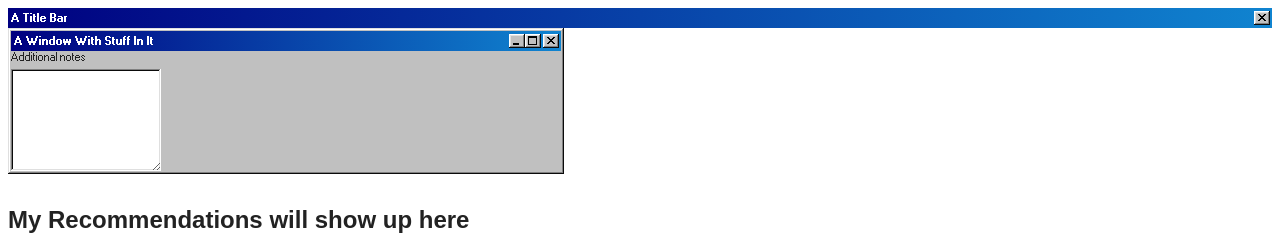
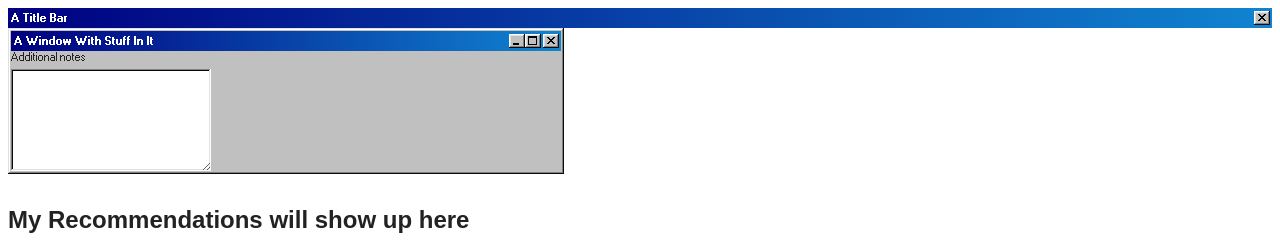
Before and after one commit to clippy-95/clippy-95.github.io, a plain HTML site: page index.html in a window 1280 px wide. Shown: the top 244 px of the page. Drawn offline with nearby package versions, Linux system fonts and the light colour scheme.

Commit message:
Update index.html

```diff
--- a/index.html
+++ b/index.html
@@ -32,7 +32,7 @@
     </div>
   </div>
 
-<div class="field-row-stacked" style="width: 150px">
+<div class="field-row-stacked" style="width: 200px">
   <label for="text20">Additional notes</label>
   <textarea id="text20" rows="8"></textarea>
 </div>
```
